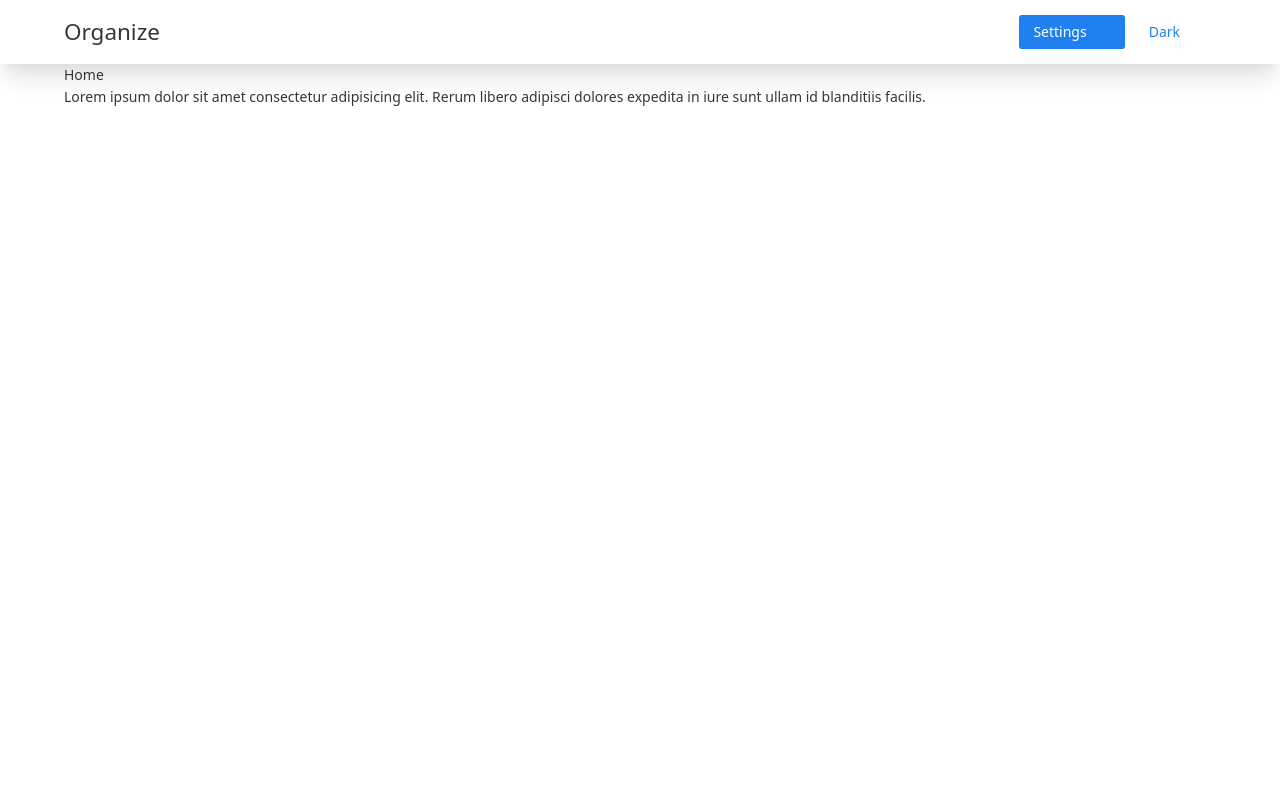
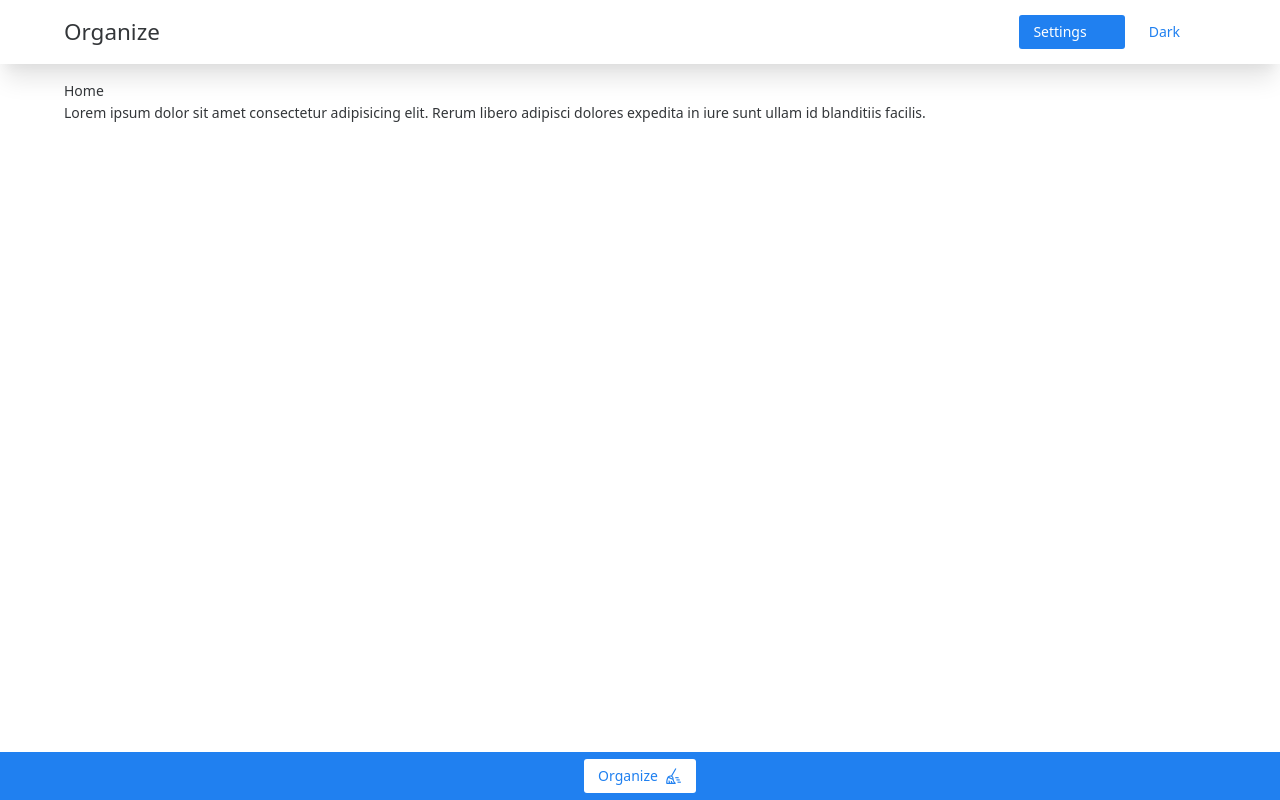
Before and after one commit to ManishKarki1997/Organize, a Vue app: page / in a window 1280 px wide. Built offline with nearby package versions, Linux system fonts and the light colour scheme; some icons are missing; a small style sheet from the web is missing.

Commit message:
adds footer component

```diff
--- a/src/App.vue
+++ b/src/App.vue
@@ -1,6 +1,5 @@
 <template>
-  <n-config-provider namespace="theme" :theme="theme">
-    <Header />
+  <n-config-provider abstract :theme="theme">
     <router-view />
     <n-global-style />
   </n-config-provider>
@@ -9,7 +8,6 @@
 <script>
 import { NConfigProvider, NGlobalStyle } from "naive-ui";
 
-import Header from "@/components/Header.vue";
 import { theme } from "@/composables/useTheme.js";
 
 export default {
@@ -17,7 +15,6 @@ export default {
   components: {
     NConfigProvider,
     NGlobalStyle,
-    Header,
   },
   setup() {
     return {
--- a/src/assets/styles/main.css
+++ b/src/assets/styles/main.css
@@ -23,3 +23,14 @@ h4 {
 .container {
   padding: 0 4rem;
 }
+
+.home {
+  min-height: 100vh;
+  display: grid;
+  grid-template-columns: 1fr;
+  grid-template-rows: 3rem 1fr 3rem;
+  grid-template-areas:
+    "header"
+    "main"
+    "footer";
+}
--- /dev/null
+++ b/src/components/Footer.vue
@@ -0,0 +1,48 @@
+<template>
+  <footer>
+    <n-button text-color="#2080F0" color="white" icon-placement="right">
+      <template #icon>
+        <n-icon color="#2080F0">
+          <svg
+            xmlns="http://www.w3.org/2000/svg"
+            xmlns:xlink="http://www.w3.org/1999/xlink"
+            viewBox="0 0 32 32"
+          >
+            <path d="M26 20h-6v-2h6z" fill="currentColor"></path>
+            <path d="M30 28h-6v-2h6z" fill="currentColor"></path>
+            <path d="M28 24h-6v-2h6z" fill="currentColor"></path>
+            <path
+              d="M17.003 20a4.895 4.895 0 0 0-2.404-4.173L22 3l-1.73-1l-7.577 13.126a5.699 5.699 0 0 0-5.243 1.503C3.706 20.24 3.996 28.682 4.01 29.04a1 1 0 0 0 1 .96h14.991a1 1 0 0 0 .6-1.8c-3.54-2.656-3.598-8.146-3.598-8.2zm-5.073-3.003A3.11 3.11 0 0 1 15.004 20c0 .038.002.208.017.469l-5.9-2.624a3.8 3.8 0 0 1 2.809-.848zM15.45 28A5.2 5.2 0 0 1 14 25h-2a6.5 6.5 0 0 0 .968 3h-2.223A16.617 16.617 0 0 1 10 24H8a17.342 17.342 0 0 0 .665 4H6c.031-1.836.29-5.892 1.803-8.553l7.533 3.35A13.025 13.025 0 0 0 17.596 28z"
+              fill="currentColor"
+            ></path>
+          </svg>
+        </n-icon>
+      </template>
+      Organize
+    </n-button>
+  </footer>
+</template>
+
+<script>
+import { NButton, NIcon } from "naive-ui";
+export default {
+  components: {
+    NButton,
+    NIcon,
+  },
+};
+</script>
+
+<style lang="scss" scoped>
+footer {
+  grid-area: footer;
+  width: 100%;
+  max-height: 3rem;
+  display: flex;
+  align-items: center;
+  justify-content: center;
+  /* background-color: red; */
+  background-color: #2080f0;
+  /* color: white; */
+}
+</style>
--- a/src/components/Header.vue
+++ b/src/components/Header.vue
@@ -77,6 +77,7 @@ export default {
 
 <style lang="scss" scoped>
 header {
+  grid-area: header;
   width: 100%;
   height: 4rem;
   background-color: var(--n-background-secondary);
--- a/src/pages/Home.vue
+++ b/src/pages/Home.vue
@@ -1,17 +1,33 @@
 <template>
-  <div class="container">
-    <h4>Home</h4>
-    <p>
-      Lorem ipsum dolor sit amet consectetur adipisicing elit. Rerum libero
-      adipisci dolores expedita in iure sunt ullam id blanditiis facilis.
-    </p>
+  <div class="home">
+    <Header />
+    <main class="container">
+      <h4>Home</h4>
+      <p>
+        Lorem ipsum dolor sit amet consectetur adipisicing elit. Rerum libero
+        adipisci dolores expedita in iure sunt ullam id blanditiis facilis.
+      </p>
+    </main>
+    <Footer />
   </div>
 </template>
 
 <script>
+import Header from "@/components/Header.vue";
+import Footer from "@/components/Footer.vue";
+
 export default {
-  components: {},
+  components: {
+    Header,
+    Footer,
+  },
 };
 </script>
 
-<style></style>
+<style lang="scss" scoped>
+main {
+  grid-area: main;
+  padding-top: 2rem;
+  padding-bottom: 2rem;
+}
+</style>
```
Also changed, not shown: src/components/HelloWorld.vue (deleted, +0 -58 lines).
